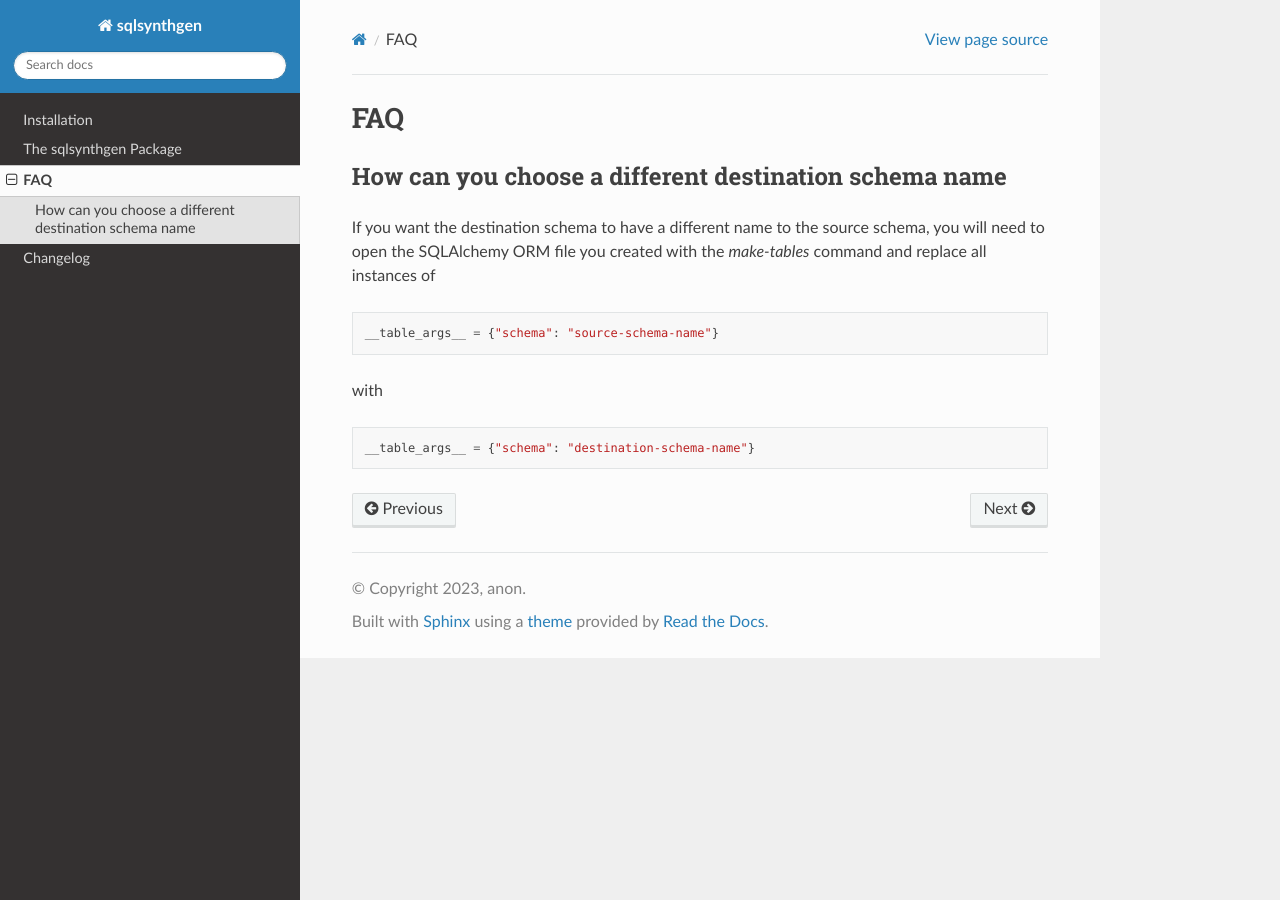
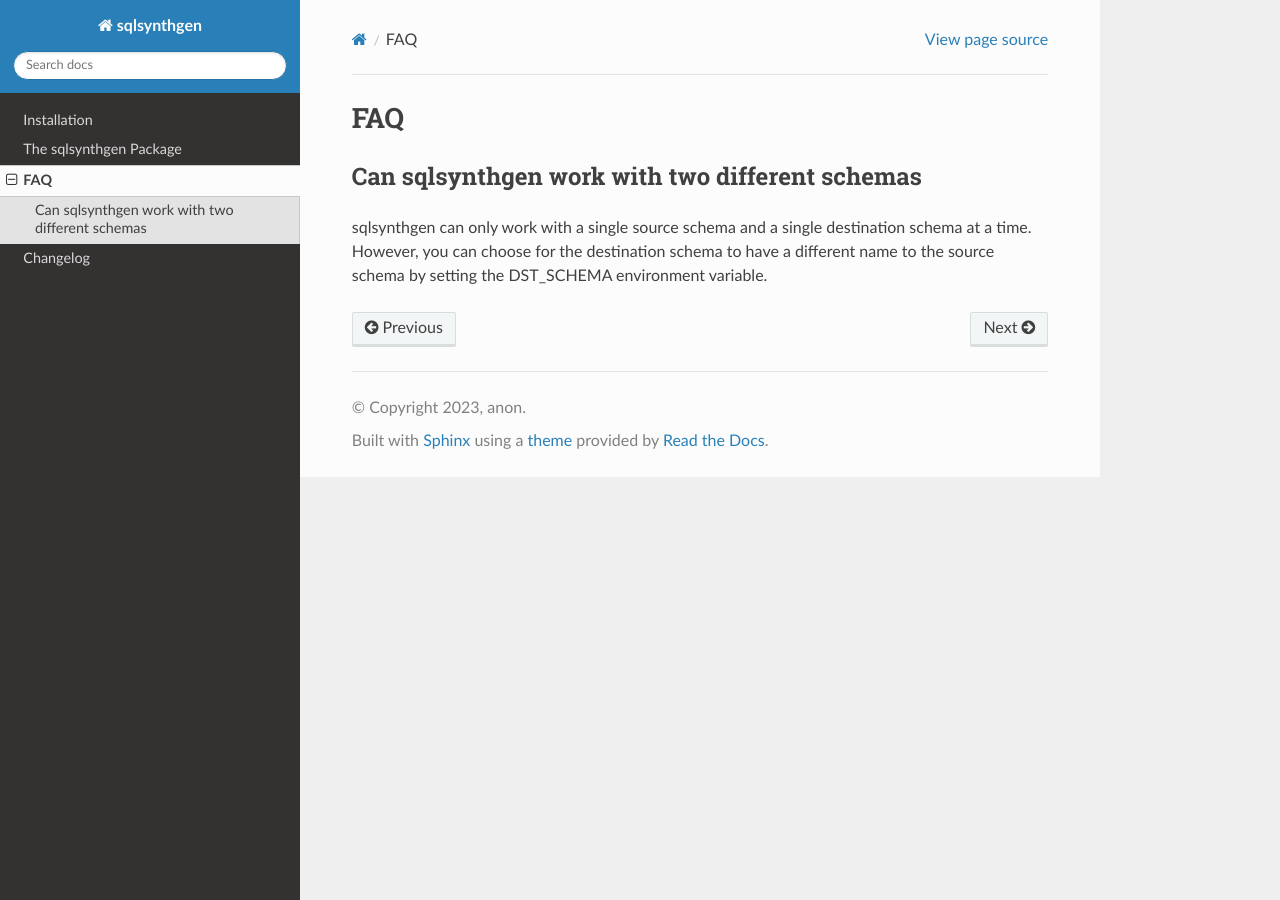
Before and after one commit to alan-turing-institute/sqlsynthgen, a Sphinx documentation site: the page built from docs/source/faq.rst, in a window 1280 px wide. Built offline with Sphinx 7.4.7 and the Read the Docs theme 2.0.0, drawn with Linux system fonts in a browser that asks for light colours.

Commit message:
Update destination schema docs

```diff
--- a/docs/source/faq.rst
+++ b/docs/source/faq.rst
@@ -1,17 +1,7 @@
 FAQ
 ===
 
-How can you choose a different destination schema name
-******************************************************
+Can sqlsynthgen work with two different schemas
+***********************************************
 
-If you want the destination schema to have a different name to the source schema, you will need to open the SQLAlchemy ORM file you created with the `make-tables` command and replace all instances of
-
-.. code-block:: python
-
-    __table_args__ = {"schema": "source-schema-name"}
-
-with
-
-.. code-block:: python
-
-    __table_args__ = {"schema": "destination-schema-name"}
+sqlsynthgen can only work with a single source schema and a single destination schema at a time. However, you can choose for the destination schema to have a different name to the source schema by setting the DST_SCHEMA environment variable.
```
